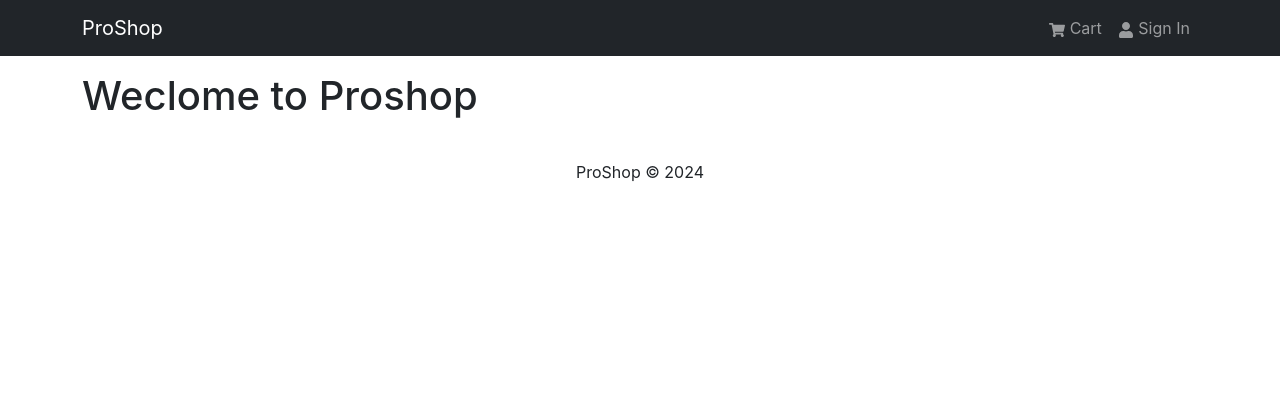
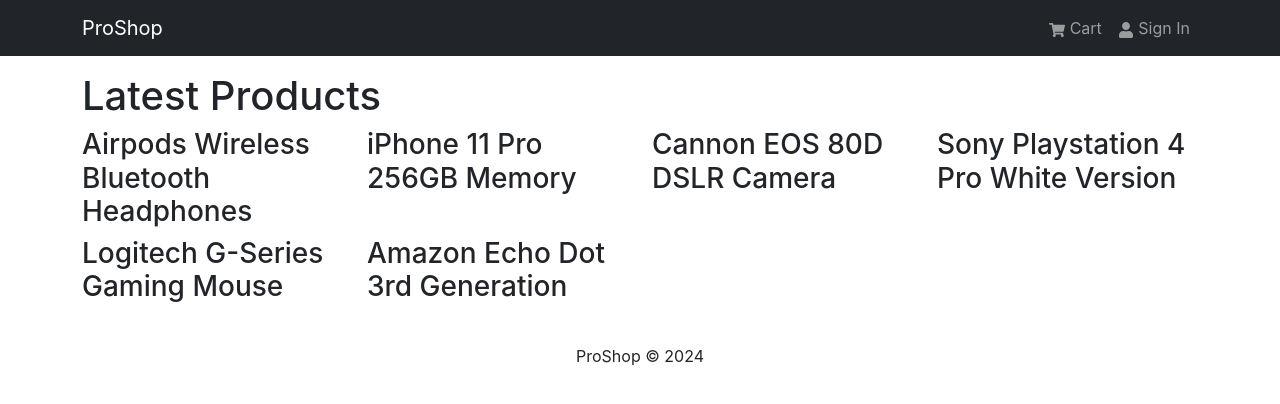
Before and after one commit to AditiAnan/MERN, a React (Create React App) app in the folder frontend/: page / in a window 1280 px wide. Shown: the top 404 px of the page. Built offline with nearby package versions, Linux system fonts and the light colour scheme.

Commit message:
Made a HomeScreen for the products

```diff
--- a/frontend/src/App.js
+++ b/frontend/src/App.js
@@ -1,15 +1,16 @@
 import { Container } from "react-bootstrap";
 import Header from "./components/Header";
 import Footer from "./components/Footer";
+import HomeScreen from "./screens/HomeScreen";
 import React from 'react'
 
 const App = () => {
   return (
     <>
     <Header />
-    <main className="py-3">
+    <main className='py-3'>
       <Container>
-    <h1> Weclome to Proshop </h1>
+        <HomeScreen />
     </Container>
     </main>
     <Footer />
--- /dev/null
+++ b/frontend/src/screens/HomeScreen.jsx
@@ -0,0 +1,21 @@
+import React from 'react'
+import { Row, Col } from 'react-bootstrap';
+import products from '../products';
+
+const HomeScreen = () => {
+  return (
+    <>
+
+    <h1>Latest Products</h1>
+    <Row>
+        {products.map((product) => (
+         <Col sm={12} md={6} lg={4} xl={3}>
+           <h3>{product.name}</h3>
+         </Col>
+   ))}
+   </Row>
+    </>
+  );
+};
+
+export default HomeScreen
```
